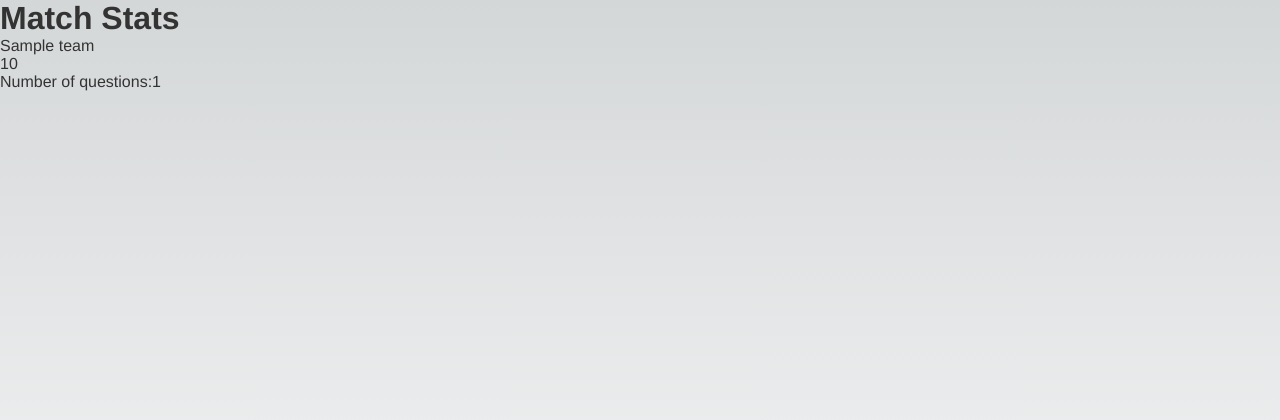
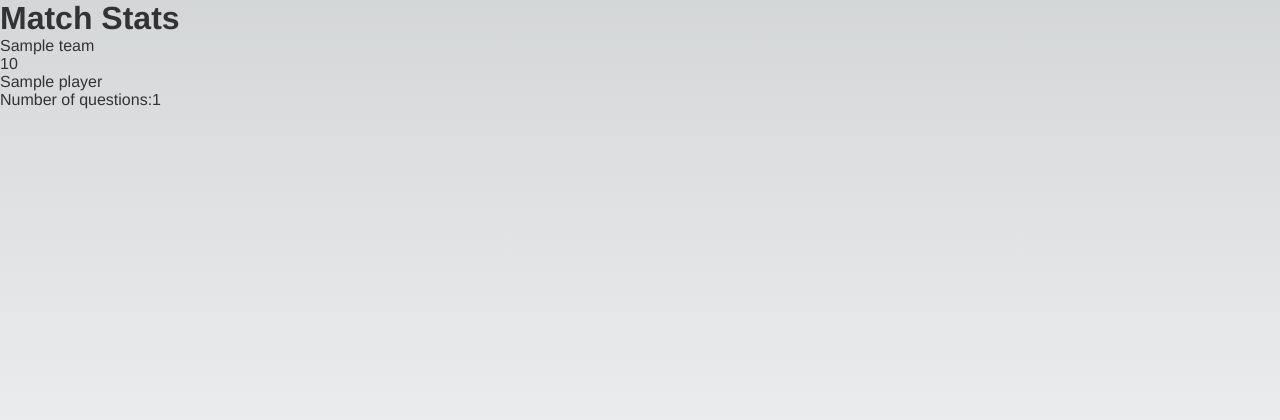
Before and after one commit to ryoung786/quick_recall, a Flask app: template templates/matches/stats.html in a window 1280 px wide. Shown: the top 420 px of the page. Run offline with Flask 2, Linux system fonts and the light colour scheme; the template is opened without the code that fills it: most values are stand-ins (such as "Sample title", 1, 10 or a date in 2020); parts of the project's set-up code (start-up, migrations or seed data) failed here and were passed over.

Commit message:
adding stats controller

```diff
--- /dev/null
+++ b/controllers/__init__.py
@@ -0,0 +1 @@
+from match import *
--- /dev/null
+++ b/controllers/match/__init__.py
@@ -0,0 +1 @@
+from Stats import Stats
--- a/server.py
+++ b/server.py
@@ -4,6 +4,7 @@ from pymongo.objectid import ObjectId
 from util import *
 from config import config as cfg
 from models import Match, MatchFinder, Question, QuestionFinder, Answer
+import controllers
 
 app = Flask(__name__)
 
@@ -48,9 +49,11 @@ def addAnswer(match_id, question_id):
 
 @app.route('/matches/<match_id>/stats/')
 def matchStats(match_id):
-    match = MatchFinder().find(match_id)
-    return render_template("matches/stats.html",
-                           match=match)
+    return controllers.match.Stats().render(match_id)
+    # match = MatchFinder().find(match_id)
+
+    # return render_template("matches/stats.html",
+    #                        match=match)
 
 @app.route('/')
 def helloWorld():
--- a/templates/matches/stats.html
+++ b/templates/matches/stats.html
@@ -6,10 +6,15 @@
     <body>
         <div class="content">
             <h1>Match Stats</h1>
-            {% for team in match.teams %}
+            {% for team in match.Teams() %}
                 <div class="team">
                     <p class="name">{{ team.name }}</p>
                     <p class="score">{{ team.score }}</p>
+                    <div class="players">
+                        {% for player in team.Players() %}
+                            {{ player.name() }}
+                        {% endfor %}
+                    </div>
                 </div>
             {% endfor %}
 
```
Also changed, not shown: controllers/match/Stats.py (added, +9 -0 lines).
